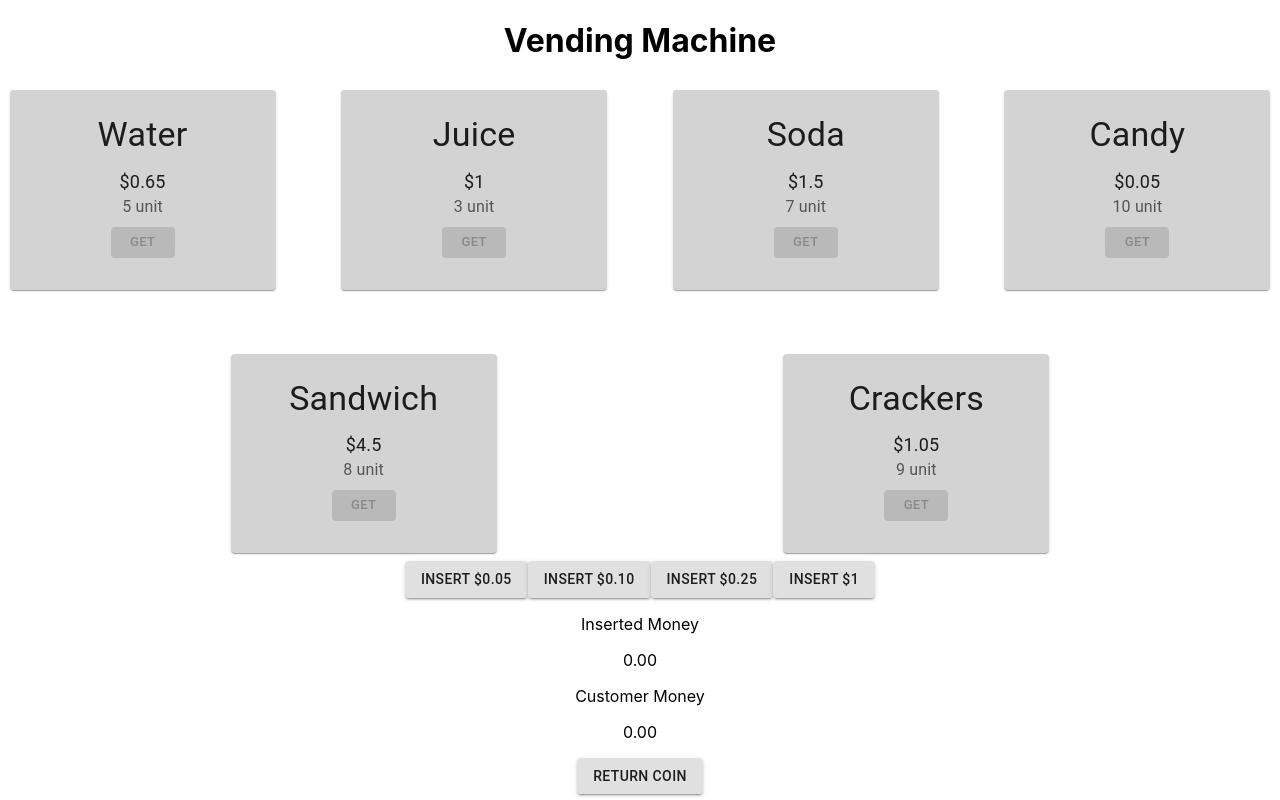
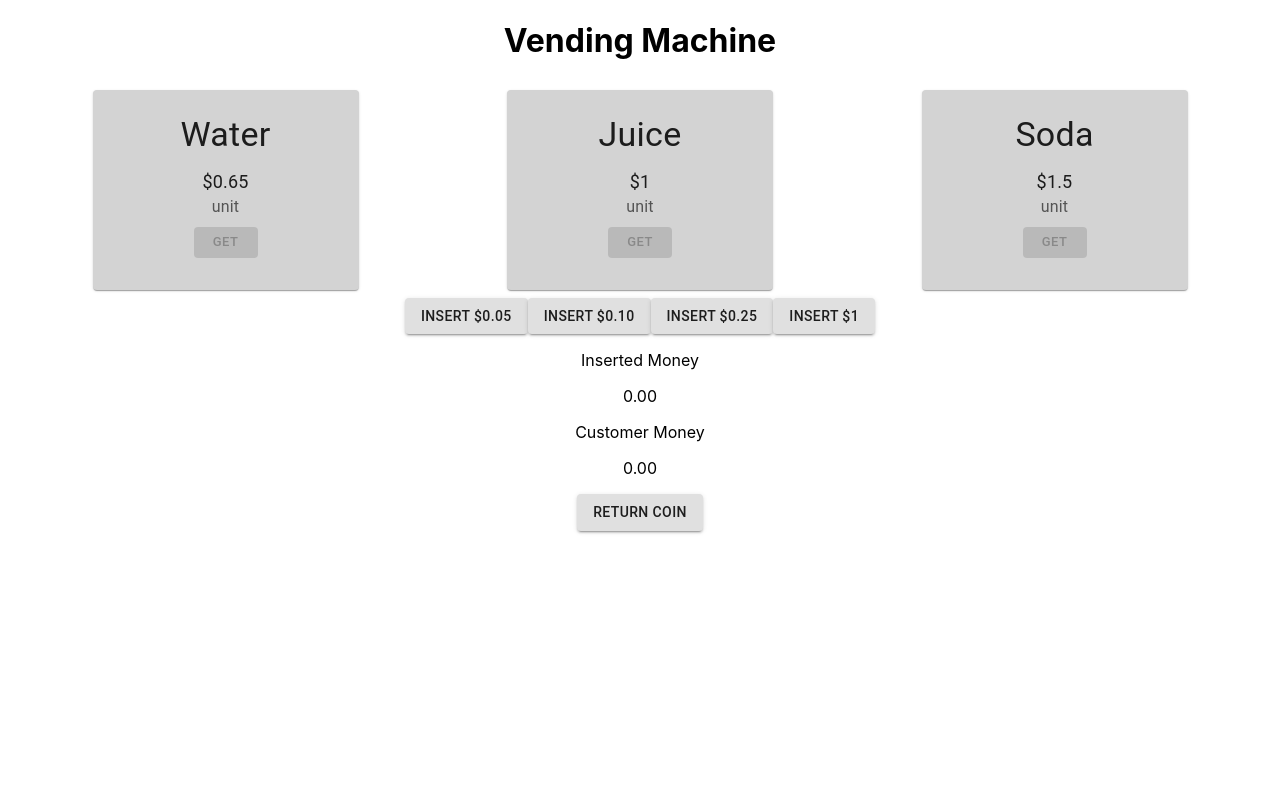
Before and after one commit to ChristiancChavez/vendingMachine, a React (Create React App) app: page / in a window 1280 px wide. Built offline with nearby package versions, Linux system fonts and the light colour scheme.

Commit message:
fix too many renders issue

```diff
--- a/src/components/Product.jsx
+++ b/src/components/Product.jsx
@@ -4,12 +4,13 @@ import CardContent from '@mui/material/CardContent';
 import Button from '@mui/material/Button';
 import Typography from '@mui/material/Typography';
 
-const Product = ({ text, price, amount, onClick, disabled }) => {
+const Product = ({ item, disabled, onClick } ) => {
+    const { name, price, amount } = item;
     return (
         <Card sx={{ width: 250, margin: 1, padding: 1, background: disabled ? 'lightGray' : 'lightBlue' }}>
             <CardContent>
                 <Typography variant="h4" color="text.primary" gutterBottom>
-                    {text}
+                    {name}
                 </Typography>
                 <Typography sx={{ fontSize: 18 }}>
                     ${price}
@@ -17,7 +18,7 @@ const Product = ({ text, price, amount, onClick, disabled }) => {
                 <Typography sx={{ fontSize: 16 }} color="text.secondary">
                     {amount} unit
                 </Typography>
-                <Button onClick={onClick} sx={{ marginTop: 1 }} size="small" variant="contained" disabled={disabled}>Get</Button>
+                <Button onClick={(item) => onClick(item)} sx={{ marginTop: 1 }} size="small" variant="contained" disabled={disabled}>Get</Button>
             </CardContent>
         </Card>
     );
--- a/src/components/VendingMachine.jsx
+++ b/src/components/VendingMachine.jsx
@@ -1,8 +1,9 @@
 import React, { useState } from 'react';
 import MethodButton from './MethodButton';
 import Product from './Product';
-import Grid from '@mui/material/Grid';
-import { Box } from '@mui/material';
+import { Box, Grid } from '@mui/material';
+import { useRef } from 'react';
+
 
 const VendingMachine = () => {
 
@@ -10,9 +11,6 @@ const VendingMachine = () => {
         { name: 'Water', price: 0.65, count: 5 },
         { name: 'Juice', price: 1.00, count: 3 },
         { name: 'Soda', price: 1.50, count: 7 },
-        { name: 'Candy', price: 0.05, count: 10 },
-        { name: 'Sandwich', price: 4.50, count: 8 },
-        { name: 'Crackers', price: 1.05, count: 9 },
     ]);
 
     const [availableChange, setAvailableChange] = useState({
@@ -34,15 +32,19 @@ const VendingMachine = () => {
     const [customerMoney, setCustomermoney] = useState(0);
 
     const handleSelectItem = (item) => {
+        console.log('everything ok exterrnal');
+        console.log(insertedMoney, 'value');
         if (insertedMoney >= item.price && item.count > 0) {
             setSelectedProduct(item);
             setInsertedMoney(insertedMoney - item.price);
-            const updatedItems = setAvailableProducts.map((i) =>
-                i.name === item.name ? { ...i, count: i.count - 1 } : i
-            );
-            setAvailableProducts(updatedItems);
+            console.log('everything ok internal');
+            // const updatedItems = availableProducts.map((i) =>
+            //   i.name === item.name ? { ...i, count: i.count - 1 } : i
+            // );
+            // Remove this line: setAvailableProducts(updatedItems);
         }
     };
+    const selectItemRef = useRef(handleSelectItem);
 
     const handleReturnCoin = () => {
         setCustomermoney(prev => prev + insertedMoney);
@@ -52,7 +54,6 @@ const VendingMachine = () => {
 
     const handleInsertMoney = (amount) => {
         setInsertedMoney(insertedMoney + amount);
-        console.log('item selected');
     };
 
     const insertedMoneyRounded = insertedMoney.toFixed(2);
@@ -106,14 +107,11 @@ const VendingMachine = () => {
                 spacing={6}
             >
                 {availableProducts.map((item) => (
-                    <Grid item>
+                    <Grid item key={item.name}>
                         <Product
-                            key={item.name}
-                            text={item.name}
+                            item={item}
                             disabled={insertedMoney < item.price || item.count === 0}
-                            onClick={() => handleSelectItem(item)}
-                            price={item.price}
-                            amount={item.count}
+                            onClick={selectItemRef.current}
                         />
                     </Grid>
                 ))}
```
